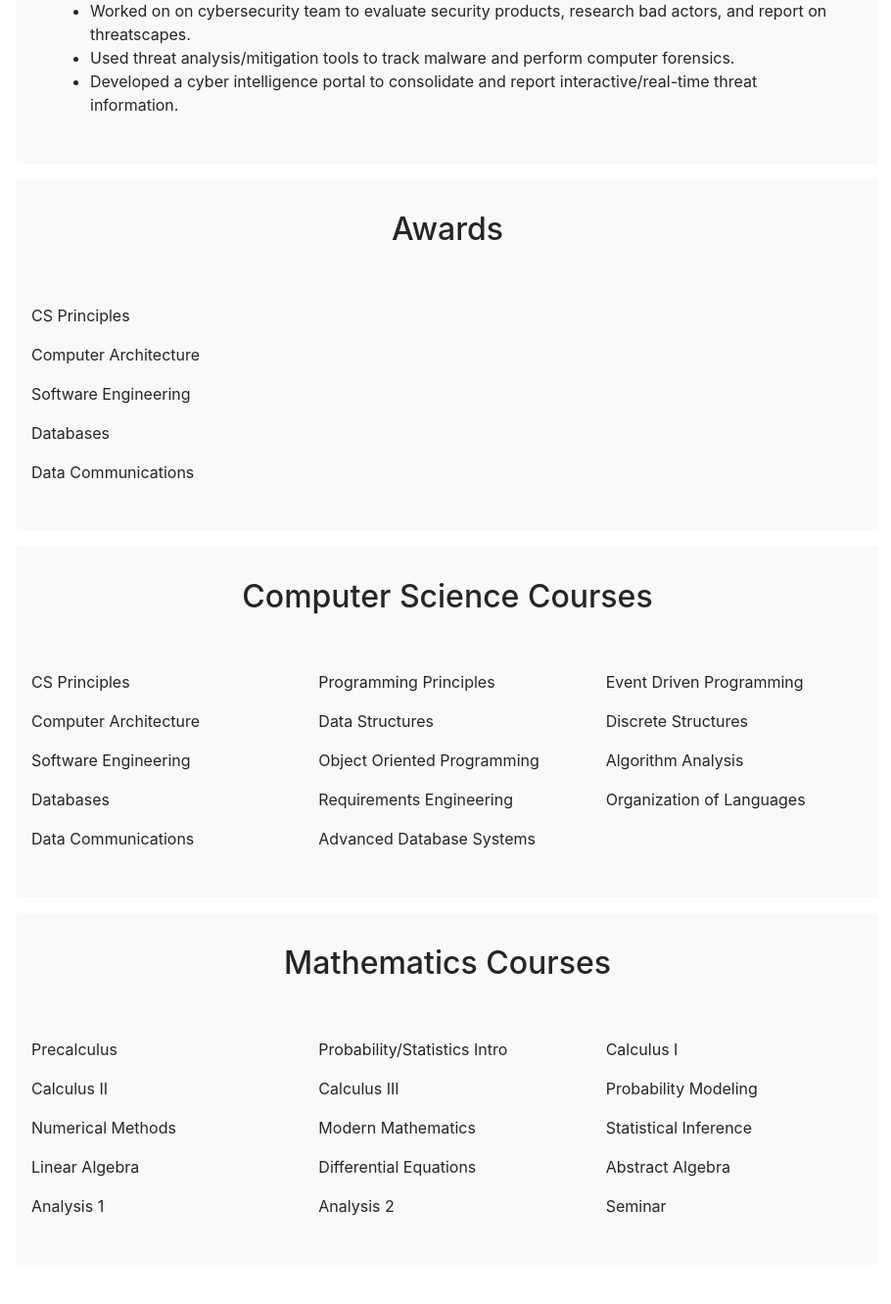
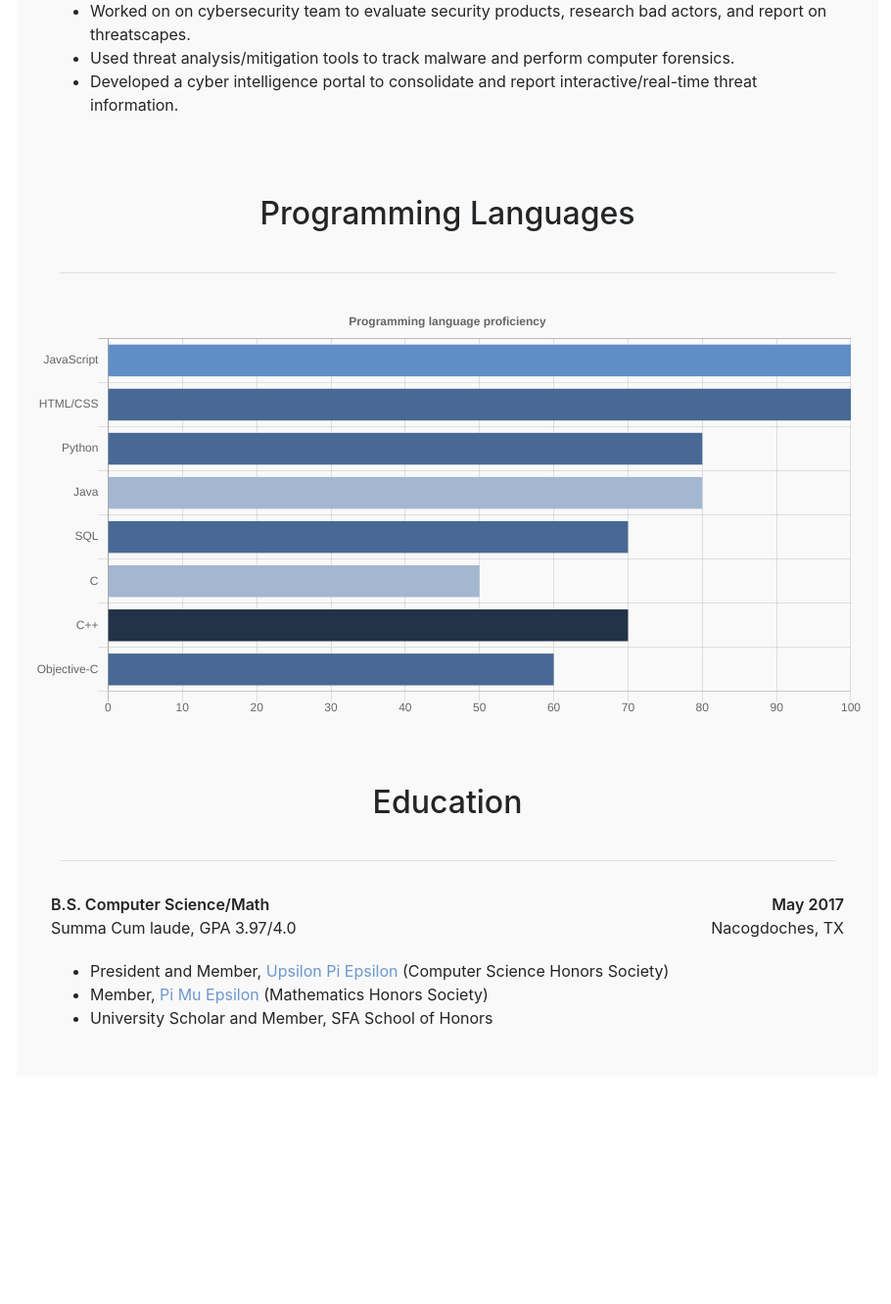
Before and after one commit to samclayj/flaskportfolio, a Flask app: page / in a window 1280 px wide. Shown: the part 1488-2819 px from the top of the page at 98% size, without its empty margins (343-1253 px from the left). After the commit the page ends 2537 px from the top, so only its background shows below. Run offline with Flask 2, Linux system fonts and the light colour scheme; style sheets or scripts are compiled from the project's sources; some libraries are stand-ins or nearby versions.

Commit message:
Resume almost done

```diff
--- a/portfolio/resume.py
+++ b/portfolio/resume.py
@@ -5,8 +5,6 @@ from werkzeug.exceptions import abort
 
 import json
 import sys
-
-from charts import Chart, ChartTypes
 
 bp = Blueprint('resume', __name__)
 
@@ -17,34 +15,4 @@ def index():
 
 @bp.route('/charts')
 def charts():
-    labels = ['January', 'February', 'March', 'April', 'May', 'June', 'July']
-    data = [0, 10, 5, 2, 20, 30, 45]
-    data2 = [0, 20, 1, 8, 30, 50, 25]
-
-    bubbleData = [{'x': 1, 'y': 10, 'r': 50}, {'x': 2, 'y': 10, 'r': 30}]
-
-    chart = Chart(ChartTypes.LINE)
-    chart.set_labels(labels)
-    chart.create_and_add_dataset(
-            label='First dataset',
-            bgColor='blue',
-            borderColor='green',
-            data=data)
-
-    chart.create_and_add_dataset(
-            label='Second dataset',
-            bgColor='rgb(255, 99, 132)',
-            borderColor='rgb(255, 99, 132)',
-            data=data2)
-
-
-    bubbleChart = Chart(ChartTypes.BUBBLE)
-    bubbleChart.create_and_add_dataset(
-            label='Bubble dataset',
-            bgColor='blue',
-            borderColor='green',
-            data=bubbleData)
-
-    return render_template('charts/test-chart.html',
-            chart=chart.get_nonescaped_json(),
-            bubbleChart=bubbleChart.get_nonescaped_json())
+    return render_template('charts/test-chart.html')
--- /dev/null
+++ b/portfolio/static/js/chart-helper.js
@@ -0,0 +1,46 @@
+const ChartHelper = (function() {
+    color1 = "#233347";
+    color2 = "#618DC7";
+    color3 = "#A4B7D0";
+    color4 = "#383F47";
+    color5 = "#486994";
+
+    let allColors = [color1, color2, color3, color4, color5];
+
+    let chartVisible = new Map();
+    let chartData = new Map();
+
+    let randomColors = function(numColors) {
+        let colors = [];
+        for (let i = 0; i < numColors; i++) {
+            colors.push(allColors[Math.floor(Math.random() * allColors.length)])
+        }
+        console.log(colors);
+        return colors;
+    }
+
+    let registerChart = function(chartId, data) {
+        if (!chartVisible.has(chartId)) {
+            chartVisible.set(chartId, false);
+            chartData.set(chartId, data);
+        } else {
+            return 'Error: chart id is already registered.'
+        }
+    }
+
+    let chartAnimate = function(pageTop, pageBottom) {
+        for (chartId of chartVisible.keys()) {
+            const chartCanvas = $('#' + chartId);
+            if (!chartVisible.get(chartId) && chartCanvas.position().top < pageBottom) {
+                chartVisible.set(chartId, true)
+                new Chart(document.getElementById(chartId), chartData.get(chartId));
+            }
+        }
+    }
+
+    return {
+        randomColors: randomColors,
+        registerChart: registerChart,
+        chartAnimate: chartAnimate,
+    }
+})();
--- a/portfolio/static/js/scrollin.js
+++ b/portfolio/static/js/scrollin.js
@@ -1,15 +1,18 @@
-$(document).on("scroll", function () {
-    let pageTop = $(document).scrollTop();
-    let pageBottom = pageTop + $(window).height();
-    let tags = $(".scroll-in");
+const ScrollIn = (function() {
 
-    for (let i = 0; i < tags.length; i++) {
-        let tag = tags[i];
+    let scrollInBehavior = function(pageTop, pageBottom) {
+        const tags = $(".scroll-in");
 
-        if ($(tag).position().top < pageBottom) {
-            $(tag).addClass("visible");
-        } else {
-            $(tag).removeClass("visible");
+        for (const tag of tags) {
+            if ($(tag).position().top < pageBottom) {
+                $(tag).addClass("visible");
+            } else {
+                $(tag).removeClass("visible");
+            }
         }
     }
-});
+
+    return {
+        scrollInBehavior: scrollInBehavior,
+    }
+})();
--- a/portfolio/templates/navigation-base.html
+++ b/portfolio/templates/navigation-base.html
@@ -104,11 +104,18 @@
     <script src="{{ url_for('static', filename='js/site.js') }}"></script>
     <script src="{{ url_for('static', filename='js/type-sim.js') }}"></script>
     <script src="{{ url_for('static', filename='js/scrollin.js') }}"></script>
+    <script src="{{ url_for('static', filename='js/chart-helper.js') }}"></script>
     <script>
         window.onload = function() {
             registerEvents();
             startTyping();
         };
+        $(document).on("scroll", function () {
+            const pageTop = $(document).scrollTop();
+            const pageBottom = pageTop + $(window).height();
+            ChartHelper.chartAnimate(pageTop, pageBottom);
+            ScrollIn.scrollInBehavior(pageTop, pageBottom);
+        });
     </script>
     {% block script %}{% endblock %}
   </body>
--- a/portfolio/templates/resume/awards.html
+++ /dev/null
@@ -1,32 +0,0 @@
-<div class="mt-3 card-box bg-primary scroll-in overflow-hidden">
-    <div class="text-center my-3 py-3">
-        <h2 class="display-5">Awards</h2>
-    </div>
-    <div class="container my-3 py-3">
-      <div class="row">
-          <div class ="col">
-              <p>CS Principles</p>
-          </div>
-      </div>
-      <div class = "row">
-          <div class="col">
-              <p>Computer Architecture</p>
-          </div>
-      </div>
-      <div class = "row">
-        <div class ="col">
-            <p>Software Engineering</p>
-        </div>
-      </div>
-      <div class="row">
-          <div class="col">
-              <p>Databases</p>
-          </div>
-      </div>
-      <div class="row">
-          <div class="col">
-              <p>Data Communications</p>
-          </div>
-      </div>
-    </div>
-</div>
--- a/portfolio/templates/resume/resume.html
+++ b/portfolio/templates/resume/resume.html
@@ -182,10 +182,89 @@
         </div>
     </div>
 
-   {% include 'resume/awards.html' %}
-   {% include 'resume/education.html' %}
+    <div class="card-box bg-primary text-center overflow-hidden">
+        <div class="my-3 py-3 scroll-in">
+          <h2 class="display-5">Programming Languages</h2>
+        </div>
+
+        <hr>
+
+        <div class="container my-3 py-3 scroll-in">
+            <canvas id="language-chart">
+
+            </canvas>
+        </div>
+    </div>
+
+    <div class="card-box bg-primary text-center overflow-hidden">
+        <div class="my-3 py-3 scroll-in">
+          <h2 class="display-5">Education</h2>
+        </div>
+
+        <hr>
+        <div class="resume-container scroll-in my-3 py-3">
+            <div class="experience-title">
+                <div class="experience-component">
+                    B.S. Computer Science/Math
+                </div>
+                <div class="experience-component align-right">
+                    May 2017
+                </div>
+            </div>
+
+            <div class="experience-subtitle">
+                <div class="experience-component">
+                    Summa Cum laude, GPA 3.97/4.0
+                </div>
+                <div class="experience-component align-right">
+                    Nacogdoches, TX
+                </div>
+            </div>
+
+            <div class="experience-body">
+                <ul>
+                    <li>President and Member, <a href='http://upe.acm.org'>Upsilon Pi Epsilon</a> (Computer Science Honors Society)</li>
+                    <li>Member, <a href=http://pme-math.org/what-is-pme'>Pi Mu Epsilon</a> (Mathematics Honors Society)</li>
+                    <li>University Scholar and Member, SFA School of Honors</li>
+                </ul>
+            </div>
+        </div>
+    </div>
 
     {% for message in get_flashed_messages() %}
       <div class="flash">{{ message }}</div>
     {% endfor %}
 {% endblock %}
+
+{% block script %}
+    <script>
+        ChartHelper.registerChart('language-chart', {
+			type: 'horizontalBar',
+			data: {
+			  labels: ["JavaScript", "HTML/CSS", "Python", "Java", "SQL", "C", "C++", "Objective-C"],
+			  datasets: [
+				{
+				  label: "Programming Language Knowledge",
+				  backgroundColor: ChartHelper.randomColors(8),
+				  data: [100, 100, 80, 80, 70, 50, 70, 60]
+				}
+			  ]
+			},
+			options: {
+			  legend: { display: false },
+              tooltips: { enabled: false },
+			  title: {
+				display: true,
+				text: 'Programming language proficiency'
+			  },
+              scales: {
+                  xAxes: [{
+                      ticks: {
+                          beginAtZero: true,
+                      },
+                  }],
+              },
+			}
+		});
+    </script>
+{% endblock %}
```
Also changed, not shown: portfolio/charts.py (deleted, +0 -79 lines), portfolio/templates/charts/test-chart.html (+34 -51 lines), portfolio/templates/resume/education.html (indentation only).
